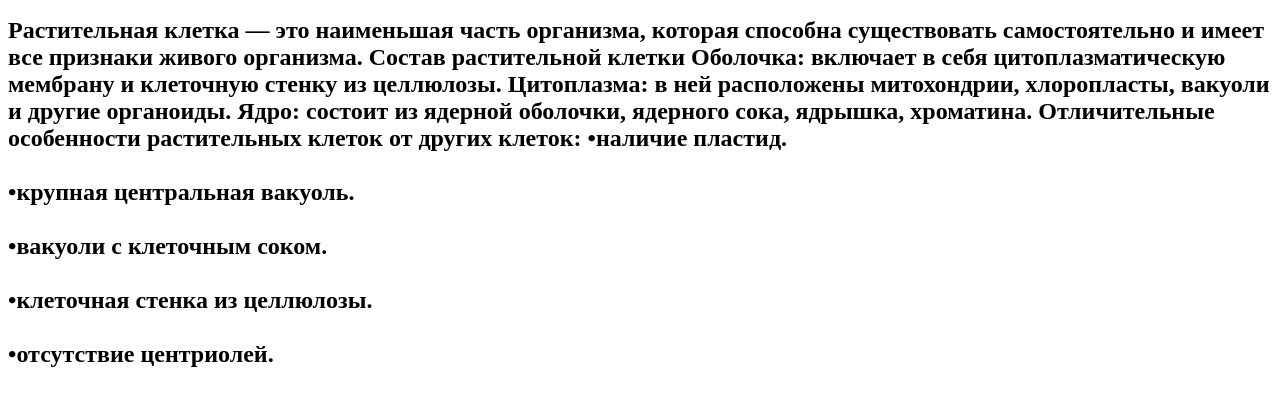
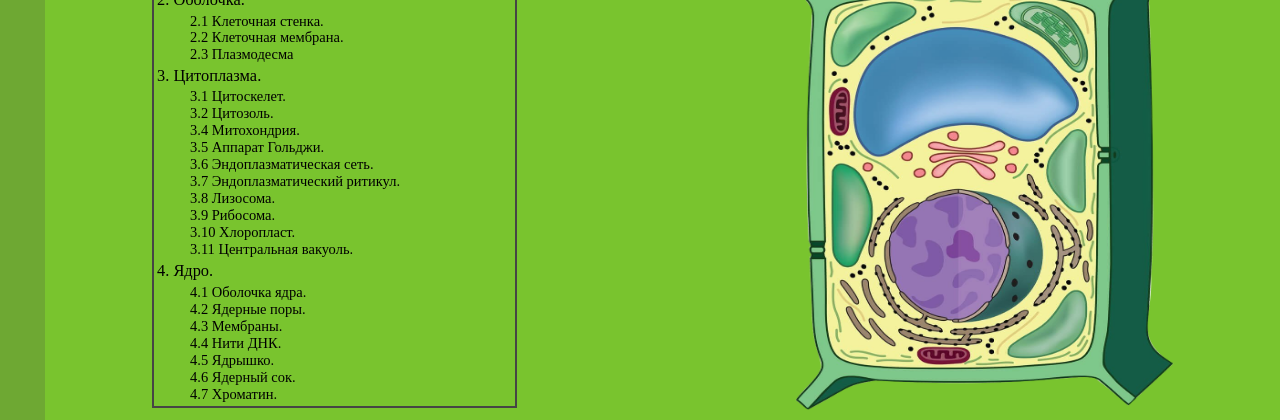
Before and after one commit to GeRmIN428/new, a plain HTML site: page index.html in a window 1280 px wide. Shown: the part 199-619 px from the top of the page. Drawn offline with Linux system fonts and the light colour scheme; files whose address does not match are found by name.

Commit message:
add project

```diff
--- a/index.html
+++ b/index.html
@@ -4,7 +4,7 @@
     <meta charset="UTF-8">
     <meta name="viewport" content="width=device-width, initial-scale=1.0">
     <title>Строение растительной клетки</title>
-    <link rel="stylesheet" href="123.css">
+    <link rel="stylesheet" href="css/Stroenie-rastitelnoi-kletki.css">
 </head>
 <body>
     <dev class="conteiner">
```
